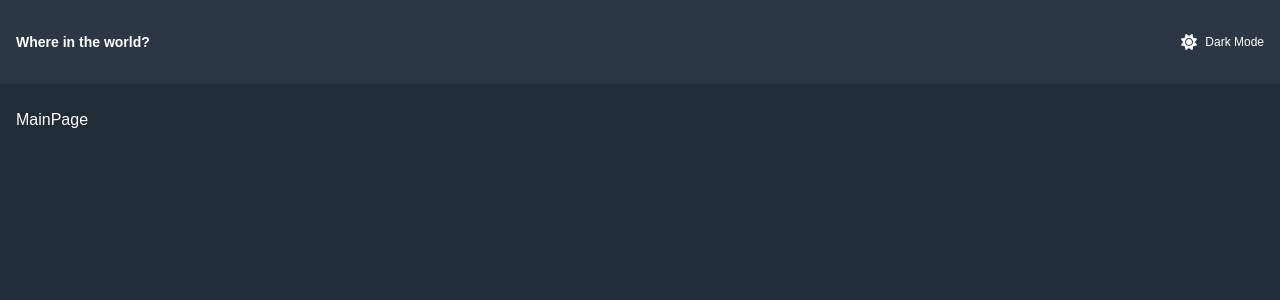
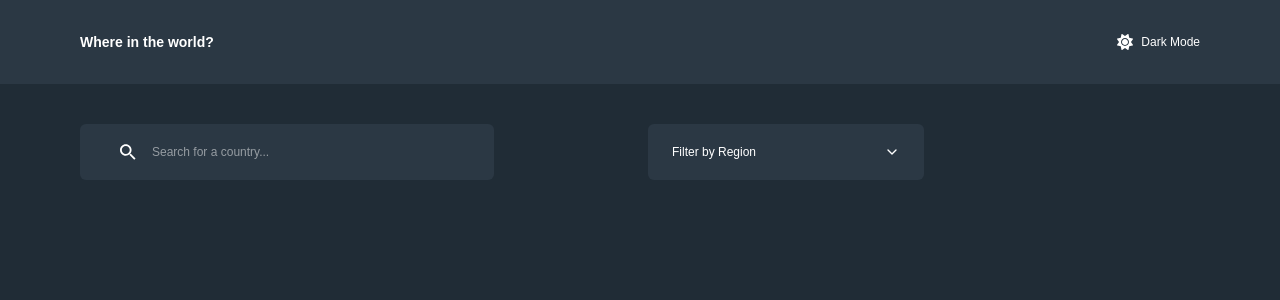
Before and after one commit to DrakeHermit/rest-countries-api, a React (Vite) app: page / in a window 1280 px wide. Shown: the top 300 px of the page. Built offline with nearby package versions, Linux system fonts and the light colour scheme.

Commit message:
feat: added filter for regions and and a search bar

```diff
--- a/package.json
+++ b/package.json
@@ -12,6 +12,7 @@
   "dependencies": {
     "@tailwindcss/vite": "^4.1.7",
     "@tanstack/react-query": "^5.77.2",
+    "lucide-react": "^0.511.0",
     "react": "^19.1.0",
     "react-dom": "^19.1.0",
     "react-router-dom": "^7.6.1",
--- a/src/components/NavBar.tsx
+++ b/src/components/NavBar.tsx
@@ -1,6 +1,6 @@
 export const NavBar = () => {
   return (
-    <nav className="flex justify-between font-sans items-center bg-white dark:bg-blue-900 py-400 px-200 shadow-md ">
+    <nav className="flex justify-between font-sans items-center bg-white dark:bg-blue-900 py-400 md:px-500 px-200 lg:px-1000 shadow-md ">
       <header className="text-gray-950 dark:text-white text-sm font-extrabold">Where in the world?</header>
       <button className="flex items-center dark:text-white text-gray-900 gap-2 text-xs cursor-pointer" ><img src="/src/assets/light-mode-toggle.svg" className="w-4 h-4" alt="Icon to change the theme" /> Dark Mode</button>
     </nav>
--- /dev/null
+++ b/src/components/RegionFilter.tsx
@@ -0,0 +1,64 @@
+import { useState, useRef, useEffect } from 'react';
+import { ChevronDown } from 'lucide-react';
+
+export default function CustomDropdown() {
+  const [isOpen, setIsOpen] = useState<boolean>(false);
+  const [selectedValue, setSelectedValue] = useState<string>('Filter by Region');
+  const dropdownRef = useRef<HTMLDivElement>(null);
+
+  const options = [
+    'Africa',
+    'America',
+    'Asia',
+    'Europe',
+    'Oceania'
+  ];
+
+  useEffect(() => {
+    function handleClickOutside(event: MouseEvent) {
+      if (dropdownRef.current && !dropdownRef.current.contains(event.target as Node)) {
+        setIsOpen(false);
+      }
+    }
+
+    document.addEventListener('mousedown', handleClickOutside);
+    return () => {
+      document.removeEventListener('mousedown', handleClickOutside);
+    };
+  }, []);
+
+  const handleSelect = (option: string) => {
+    setSelectedValue(option);
+    setIsOpen(false);
+  };
+
+  return (
+    <div className="w-1/2 relative" ref={dropdownRef}>
+      {/* Dropdown Button */}
+      <button
+        onClick={() => setIsOpen(!isOpen)}
+        className="w-full dark:bg-blue-900 text-white py-5  px-6 rounded-md flex items-center justify-between hover:bg-slate-600 transition-colors lg:w-1/2"
+      >
+        <span className="text-xs">{selectedValue}</span>
+        <ChevronDown
+          className={`w-4 h-4 transition-transform ${isOpen ? 'rotate-180' : ''}`}
+        />
+      </button>
+
+      {/* Dropdown Menu */}
+      {isOpen && (
+        <div className="absolute mt-2 md:w-full dark:bg-blue-900 rounded-md md:mt-2 shadow-lg z-10 overflow-hidden">
+          {options.map((option) => (
+            <button
+              key={option}
+              onClick={() => handleSelect(option)}
+              className="w-full text-left px-4 py-3 text-white text-xs hover:bg-slate-600 transition-colors"
+            >
+              {option}
+            </button>
+          ))}
+        </div>
+      )}
+    </div>
+  );
+}
--- /dev/null
+++ b/src/components/SearchInput.tsx
@@ -0,0 +1,12 @@
+export const SearchInput = () => {
+  return (
+    <div className="flex items-center mb-500 md:w-1/2 relative">
+      <img src="/src/assets/search.svg" className="absolute left-500" alt="Search Icon" />
+      <input
+        type="text"
+        placeholder="Search for a country..."
+        className="w-full py-5 pl-18 lg:w-9/12 border border-none rounded-md dark:bg-blue-900 text-xs dark:text-white focus:outline-none focus:ring-2 focus:ring-blue-500"
+      />
+    </div>
+  )
+}
--- a/src/pages/MainPage.tsx
+++ b/src/pages/MainPage.tsx
@@ -1,5 +1,13 @@
+import RegionFilter  from "../components/RegionFilter"
+import { SearchInput } from "../components/SearchInput"
+
 export const MainPage = () => {
   return (
-    <div className="dark:text-white text-gray-950 dark:bg-blue-950 px-200 py-300 min-h-screen">MainPage</div>
+    <main className="dark:text-white text-gray-950 dark:bg-blue-950 px-200 py-300 md:p-500 lg:px-1000  min-h-screen">
+      <div className="md:flex lg:justify-between md:gap-4">
+        <SearchInput />
+        <RegionFilter />
+      </div>
+    </main>
   )
 }
```
Also changed, not shown: src/assets/search.svg (added), 1 other file (tests, documents, lock files or other folders).
